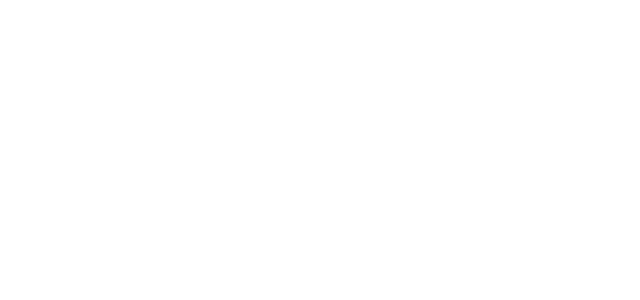
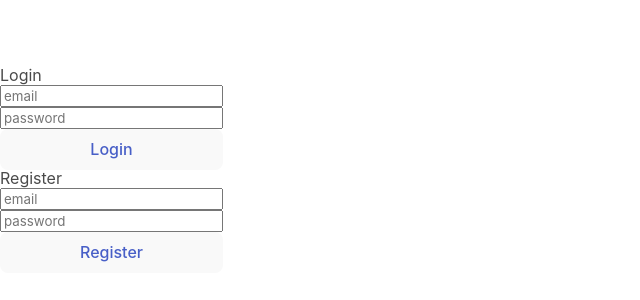
Before and after one commit to sempercuriosus/CacheCabinet, a React (Vite) app in the folder cachecabinet/Client/: page /login in a window 1280 px wide. Before the commit this address had no page. Shown: the part 230-530 px from the top of the page, without its empty margins (0-640 px from the left). Built offline with nearby package versions, Linux system fonts and the light colour scheme.

Commit message:
working login and pages structure

```diff
--- a/cachecabinet/Client/src/App.jsx
+++ b/cachecabinet/Client/src/App.jsx
@@ -1,15 +1,6 @@
 import React from 'react';
-import { BrowserRouter as Router, Routes, Route } from 'react-router-dom';
 import './App.css';
-
-import Collections from './components/collection/collections';
-import Collection from './components/collection/collection';
-import Item from './components/item/item';
-import CreateItem from './components/item/CreateItem';
-import Home from './components/Home/Home';
-
-
-
+import { Outlet } from 'react-router-dom';
 import {setContext} from '@apollo/client/link/context';
 
 import {
@@ -45,28 +36,7 @@
 function App() {
   return (
     <ApolloProvider client={client}>
-      <Router>
-        <Routes>
-          <Route path="/" element={<Home />} />
-          <Route
-            path='/collections'
-            element={<Collections />}
-          />
-          {/* <Route path="/createcollection" element={<CreateCollection />} /> */}
-          <Route
-            path='/viewcollection'
-            element={<Collection />}
-          />
-          <Route
-            path='/viewitems'
-            element={<Item />}
-          />
-          <Route
-            path='/createitem'
-            element={<CreateItem />}
-          />
-        </Routes>
-      </Router>
+      <Outlet />
     </ApolloProvider>
   );
 }
--- a/cachecabinet/Client/src/components/Register/Register.jsx
+++ b/cachecabinet/Client/src/components/Login.jsx
@@ -1,39 +1,37 @@
 import React, { useState } from 'react';
 import { useMutation } from '@apollo/client';
-import { ADD_USER } from '../../utils/mutations';
-import AuthService from '../../utils/auth';
+import { LOGIN_USER } from '../utils/mutations';
+import AuthService from '../utils/auth';
+import { Link } from 'react-router-dom';
 
-function Register(props) {
+
+function Login(props) {
     const [formState, setFormState] = useState({ email: '', password: '' });
-    const [addUser] = useMutation(ADD_USER);
+    const [login] = useMutation(LOGIN_USER);
 
     const handleFormSubmit = async (event) => {
       event.preventDefault();
-
-      const mutationResponse = await addUser({
-        variables: {
-          email: formState.email,
-          password: formState.password,
-        },
-      });
-      const token = mutationResponse.data.addUser.token;
-      AuthService.login(token);
+      try {
+        const mutationResponse = await login({
+          variables: { email: formState.email, password: formState.password },
+        });
+        const token = mutationResponse.data.login.token;
+        AuthService.login(token);
+      } catch (e) {
+        console.log(e);
+      }
     };
 
     const handleChange = (event) => {
       const { name, value } = event.target;
-
       setFormState({
         ...formState,
         [name]: value,
       });
-
     };
-
-
     return (
-        <form className="register" onSubmit={handleFormSubmit}>
-            <h1>Register</h1>
+        <form className="login" onSubmit={handleFormSubmit}>
+            <h1>Login</h1>
                 <input
                 type="email"
                 placeholder="email"
@@ -42,13 +40,13 @@
                 </input>
                 <input
                 type="password"
+                placeholder="password"
                 name="password"
-                placeholder="password"
                 onChange={handleChange}>
                 </input>
-            <button>Register</button>
+                <button type='submit'><Link to='/login'>Login</Link></button>
         </form>
     );
 }
 
-export default Register;
+export default Login;
--- a/cachecabinet/Client/src/components/Login/Login.jsx
+++ /dev/null
@@ -1,49 +0,0 @@
-import React, { useState } from 'react';
-import { useMutation } from '@apollo/client';
-import { LOGIN_USER } from '../../utils/mutations';
-import AuthService from '../../utils/auth';
-
-
-function Login(props) {
-    const [formState, setFormState] = useState({ email: '', password: '' });
-    const [login] = useMutation(LOGIN_USER);
-
-    const handleFormSubmit = async (event) => {
-      event.preventDefault();
-      try {
-        const mutationResponse = await login({
-          variables: { email: formState.email, password: formState.password },
-        });
-        const token = mutationResponse.data.login.token;
-        AuthService.login(token);
-      } catch (e) {
-        console.log(e);
-      }
-    };
-
-    const handleChange = (event) => {
-      const { name, value } = event.target;
-      setFormState({
-        ...formState,
-        [name]: value,
-      });
-    };
-    return (
-        <form className="login" onSubmit={handleFormSubmit}>
-            <h1>Login</h1>
-                <input
-                type="email"
-                placeholder="email"
-                onChange={handleChange}>
-                </input>
-                <input
-                type="password"
-                placeholder="password"
-                onChange={handleChange}>
-                </input>
-            <button>Login</button>
-        </form>
-    );
-}
-
-export default Login;
--- /dev/null
+++ b/cachecabinet/Client/src/components/Register.jsx
@@ -0,0 +1,55 @@
+import React, { useState } from 'react';
+import { useMutation } from '@apollo/client';
+import { ADD_USER } from '../utils/mutations';
+import AuthService from '../utils/auth';
+import { Link } from 'react-router-dom';
+
+function Register(props) {
+  const [formState, setFormState] = useState({ email: '', password: '' });
+  const [addUser] = useMutation(ADD_USER);
+
+
+  const handleFormSubmit = async (event) => {
+    event.preventDefault();
+
+    const mutationResponse = await addUser({
+      variables: {
+        email: formState.email,
+        password: formState.password,
+      },
+    });
+    const token = mutationResponse.data.addUser.token;
+    AuthService.login(token);
+
+  };
+
+  const handleChange = (event) => {
+    const { name, value } = event.target;
+
+    setFormState({
+      ...formState,
+      [name]: value,
+    });
+  };
+
+  return (
+    <form className="register" onSubmit={handleFormSubmit}>
+      <h1>Register</h1>
+      <input
+        type="email"
+        placeholder="email"
+        name="email"
+        onChange={handleChange}
+      />
+      <input
+        type="password"
+        name="password"
+        placeholder="password"
+        onChange={handleChange}
+      />
+      <button type='submit'><Link to='/login'>Register</Link></button>
+    </form>
+  );
+}
+
+export default Register;
--- a/cachecabinet/Client/src/components/collection/collection.jsx
+++ b/cachecabinet/Client/src/components/collection.jsx
@@ -1,4 +1,4 @@
-import colorPalette from '../../utils/colorPalette';
+import colorPalette from '../utils/colorPalette';
 
 /**
  * @component Collection
--- a/cachecabinet/Client/src/components/item/item.jsx
+++ b/cachecabinet/Client/src/components/item.jsx
@@ -1,4 +1,4 @@
-import colorPalette from '../../utils/colorPalette';
+import colorPalette from '../utils/colorPalette';
 
 /**
  * @component Item
--- a/cachecabinet/Client/src/main.jsx
+++ b/cachecabinet/Client/src/main.jsx
@@ -2,9 +2,29 @@
 import ReactDOM from 'react-dom/client';
 import App from './App.jsx';
 import './index.css';
+import { createBrowserRouter, RouterProvider } from 'react-router-dom';
+import Home from './pages/HomePage/Home.jsx';
+import CabinetPage from './pages/Main/CabinetPage.jsx';
+
+
+
+const router = createBrowserRouter([
+  {
+    path: '/',
+    element: <App />,
+    children: [
+      {
+        index: true,
+        element: <CabinetPage />
+      }, {
+        path: '/login',
+        element: <Home />
+      },
+    ]
+  }
+])
+
 
 ReactDOM.createRoot(document.getElementById('root')).render(
-  <React.StrictMode>
-    <App />
-  </React.StrictMode>
+  <RouterProvider router={router} />
 )
--- a/cachecabinet/Client/src/components/Home/Home.jsx
+++ b/cachecabinet/Client/src/pages/HomePage/Home.jsx
@@ -1,5 +1,5 @@
-import Login from '../Login/Login';
-import Register from '../Register/Register';
+import Login from '../../components/Login';
+import Register from '../../components/Register';
 
 export default function Home() {
     return (
--- /dev/null
+++ b/cachecabinet/Client/src/pages/Main/CabinetPage.jsx
@@ -0,0 +1,18 @@
+import React from 'react';
+import Logout from '../../components/Logout';
+import Collection from '../../components/collection';
+import CreateItem from '../../components/CreateItem';
+import Collections from '../../components/collections';
+import Item from '../../components/item';
+
+export default function CabinetPage() {
+    return (
+        <>
+        <Collections />
+        <Collection />
+        <Item />
+        <CreateItem />
+        <Logout />
+        </>
+    );
+}
```
Also changed, not shown: cachecabinet/Client/src/components/CreateItem.jsx (renamed from cachecabinet/Client/src/components/item/CreateItem.jsx), cachecabinet/Client/src/components/Logout.jsx (renamed from cachecabinet/Client/src/components/Logout/Logout.jsx), cachecabinet/Client/src/components/collections.jsx (renamed from cachecabinet/Client/src/components/collection/collections.jsx).
